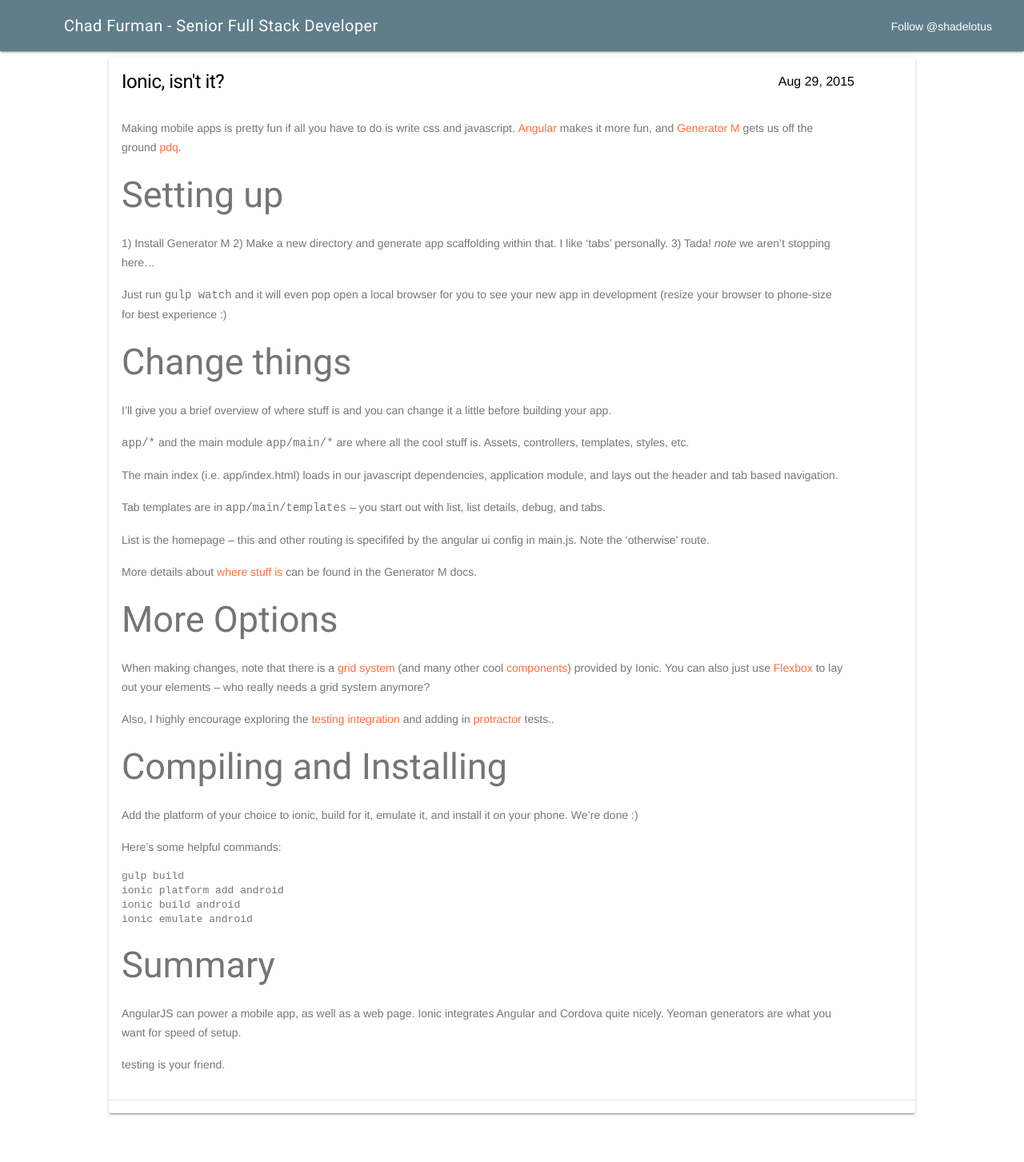
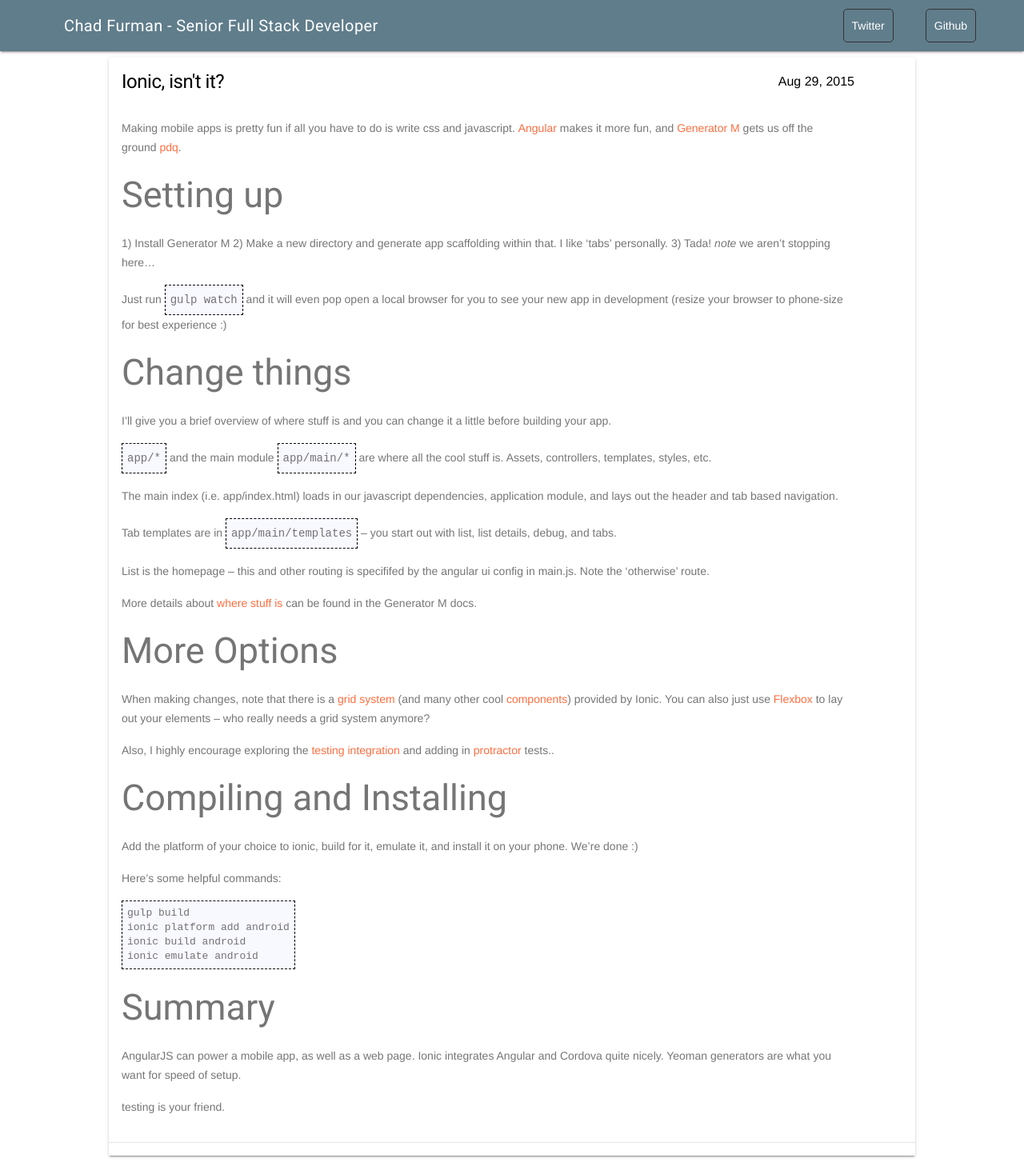
Before and after one commit to chadfurman/chadfurman.github.io, a Jekyll site: the page built from _posts/2015-08-29-ionic-isnt-it.markdown, in a window 1280 px wide. Shown: the whole page at 80% size. Built offline with Jekyll 4.4.1, drawn with Linux system fonts in a browser that asks for light colours; comment, search, counter and statistics services are not loaded; before the commit the page ends 1400 px from its top, so only the background shows below that.

Commit message:
layout fixes

```diff
--- a/_includes/header.html
+++ b/_includes/header.html
@@ -9,10 +9,8 @@
 
 			<div class="mdl-layout-spacer"></div>
 
-			<span class='st_twitterfollow_large' displayText='Twitter Follow' st_username='chadfurman'></span>
-			<span class="github-button-container">
-				<a class="github-button" href="https://github.com/shadelotus" data-count-href="/shadelotus/followers" data-count-api="/users/shadelotus#followers" data-count-aria-label="# followers on GitHub" aria-label="Follow @shadelotus on GitHub">Follow @shadelotus</a>
-			</span>
+			<span class='social-button twitter-button'><a href="https://twitter.com/chadfurman" target="_blank" rel="nofollow">Twitter</a></span>
+			<span class="social-button github-button"><a href="https://github.com/ShadeLotus" target="_blank" rel="nofollow">Github</a></span>
 
 			<!-- Navigation -->
 			<!--
--- a/_sass/_layout.scss
+++ b/_sass/_layout.scss
@@ -5,6 +5,18 @@
   font-size: 86pt;
   font-family: 'Dancing Script', cursive;
   height: 100%;
+}
+
+.social-button {
+  display: flex;
+  margin: 0 20px;
+  border: 1px solid #333;
+  border-radius: 5px;
+  padding: 10px;
+}
+
+.social-button:hover {
+  background-color: rgba(255,255,255,.3);
 }
 
 .page-content {
@@ -24,7 +36,7 @@
   margin-top: 2px;
 }
 
-@media screen and (max-width: 1024px) {
+@media screen and (max-width: 800px) {
   .mdl-layout__header-row {
     padding-left: 16px;
     padding-bottom: 20px;
--- a/_sass/_syntax-highlighting.scss
+++ b/_sass/_syntax-highlighting.scss
@@ -1,6 +1,12 @@
 /**
  * Syntax highlighting styles
  */
+ code {
+   display: inline-block;
+   background:#F8F8FF;
+   border:black dashed 1px;
+   padding:6px;
+}
 .highlight {
   background: #fff;
   @extend %vertical-rhythm !optional;
```
